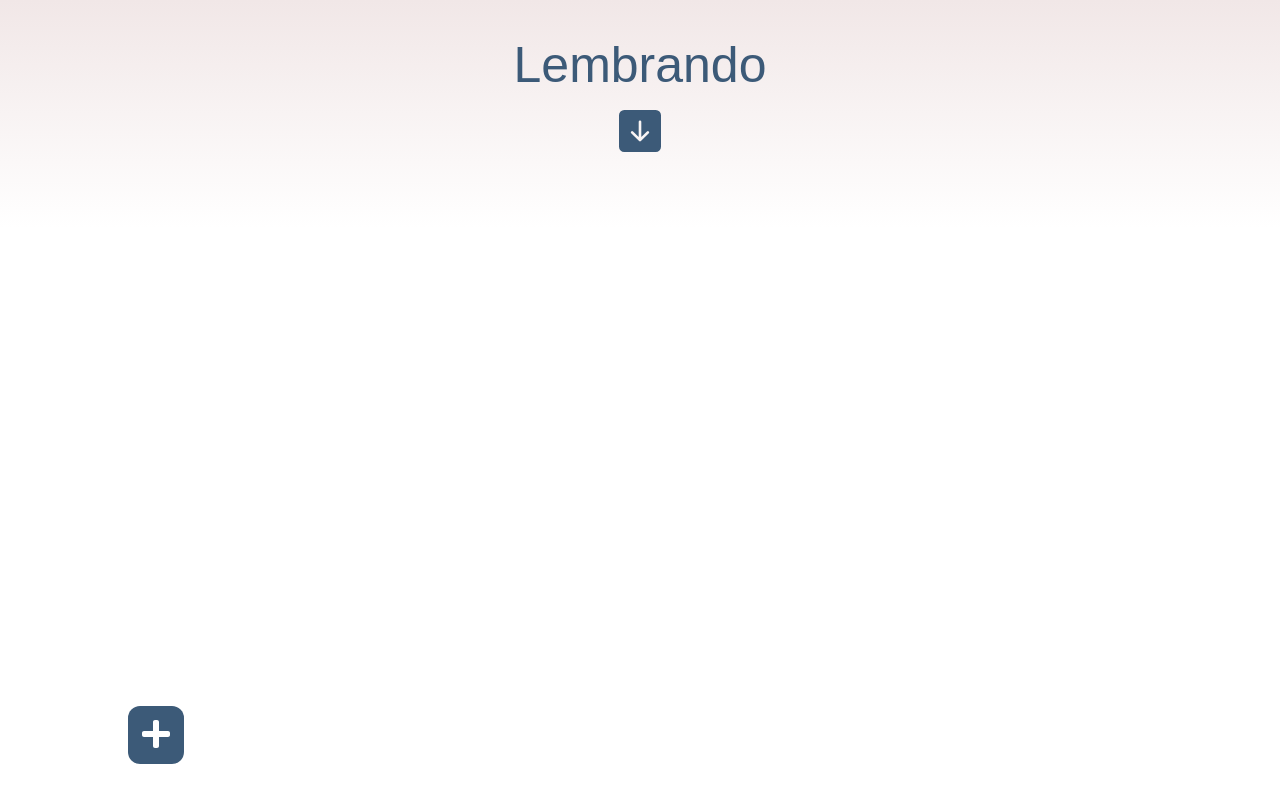
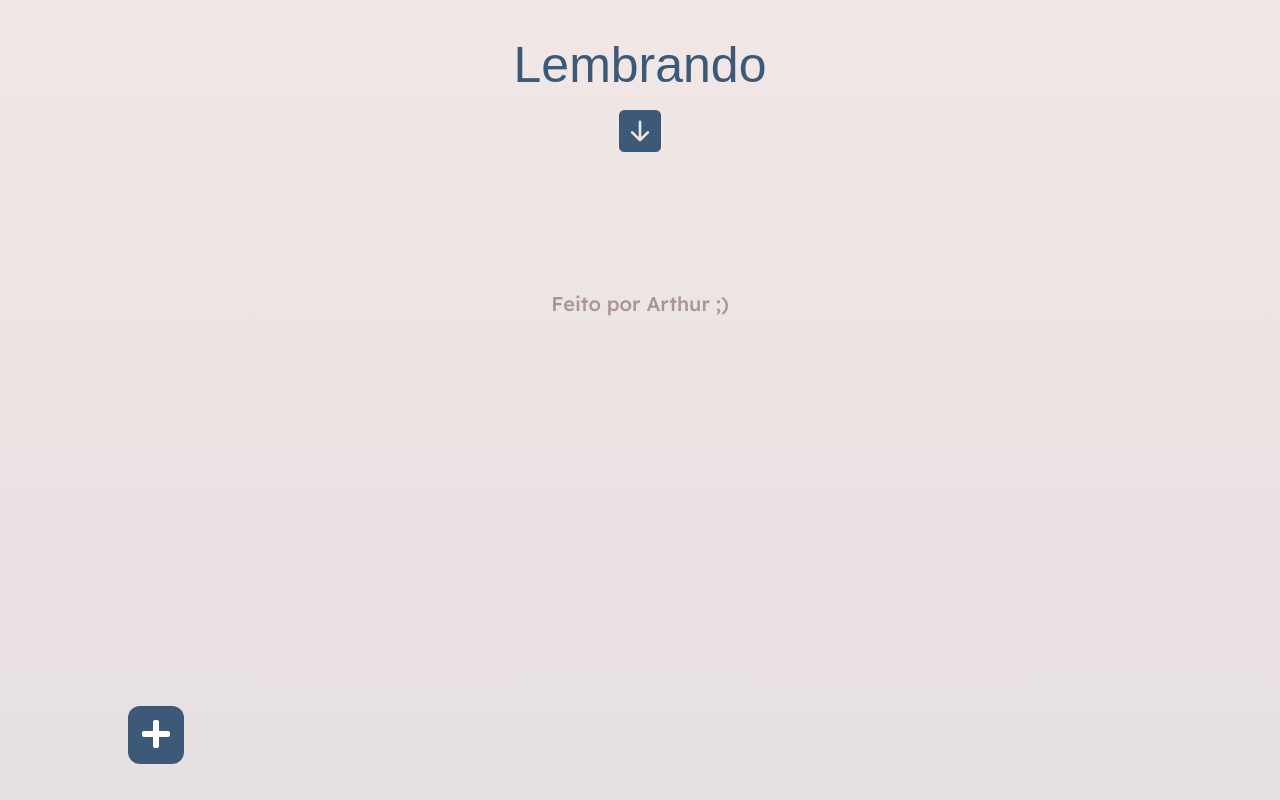
Before and after one commit to arthurandrejozuk/relembrando, a Next.js app: page / in a window 1280 px wide. Built offline with nearby package versions, Linux system fonts and the light colour scheme; a web font is replaced by a local one.

Commit message:
Criando footer e animando

```diff
--- a/src/app/globals.css
+++ b/src/app/globals.css
@@ -26,15 +26,19 @@ html, body, div, span, applet, object, iframe,
     display: block;
   }
   body {
-    line-height: 1;
-     font-family: "Lexend", sans-serif;
+      line-height: 1;
+      font-family: "Lexend", sans-serif;
+
+      background-image:linear-gradient(rgb(241, 231, 231), rgb(231, 224, 224));
+      background-repeat: no-repeat;
+
+      background-position: center;
+      min-height: 100vh;
+      margin: 0;
+  }
 
 
-  }
-  html{
-    background-image:linear-gradient(rgb(241, 231, 231), rgb(255, 255, 255));
-    background-repeat: no-repeat;
-  }
+
   ol, ul {
     list-style: none;
   }
--- a/src/app/page.tsx
+++ b/src/app/page.tsx
@@ -2,19 +2,28 @@
 
 import ButtonPlus from "@/components/ButtonPlus";
 import Card from "@/components/Card";
+import Footer from "@/components/Footer";
 import Header from "@/components/Header";
+import { motion } from "framer-motion";
 import { useState } from "react";
+import styled from "styled-components";
 
+const HomeStyled = styled(motion.div)`
+
+
+
+`
 
 export default function Home() {
 
   const [active, setActive] = useState<boolean>(false);
 
   return (
-    <div>
-      <Header onClick={() => setActive(!active)} />
-      <Card ativos={active} />
-      <ButtonPlus/>
-    </div>
+    <HomeStyled>
+        <Header onClick={() => setActive(!active)} />
+        <Card ativos={active} />
+        <ButtonPlus />
+        <Footer active={active} />
+    </HomeStyled>
   );
 }
--- a/src/components/ButtonPlus/index.tsx
+++ b/src/components/ButtonPlus/index.tsx
@@ -4,19 +4,19 @@ import { motion } from "framer-motion";
 
 const ButtonPlusStyled = styled(motion.div)`
 
-        position: absolute;
+        position: fixed;
         left: 10%;
         bottom: 36px;
         background-color: #3c5a78;
         padding: 12px;
         border-radius: 12px;
-
+        z-index:1;
 `
 
 export default function ButtonPlus() {
 
     return (
-        <ButtonPlusStyled drag dragConstraints={{ bottom: 0, top: 20, left: 0, right: 250 }} whileTap={{scale: 1.1, opacity: 0.9}}>
+        <ButtonPlusStyled drag dragConstraints={{ bottom: 0, top: 0, left: 0, right: 250 }} whileTap={{scale: 1.1, opacity: 0.9}}>
             <FaPlus color="white" size={32}/>
         </ButtonPlusStyled>
     )
--- a/src/components/Card/index.tsx
+++ b/src/components/Card/index.tsx
@@ -6,7 +6,11 @@ import styled from "styled-components"
 const CardStyled = styled(motion.div)`
 
     padding-bottom: 40px;
-
+   div{
+    display: flex;
+    flex-direction: column;
+    gap: 20px;
+   }
 
 `
 
@@ -14,12 +18,19 @@ const CardStyled = styled(motion.div)`
 export default function Card({ ativos }:{ativos: boolean}) {
 
         return (
-            <AnimatePresence>
-                <CardStyled>
+            <CardStyled>
+                <AnimatePresence>
                     {ativos ?
-                        <Memories titulo="Roda gigante" texto="Lembrando... Há muita coisa para lembrar. Testando colocar um textão aqui, uhuuuuuuuuuuuu! "/>
+                        <div>
+                            <Memories titulo="Roda gigante" texto="Lembrando...
+                                Há muita coisa para lembrar. Testando colocar um textão aqui, uhuuuuuuuu!
+                            "/>
+                            {/* <Memories titulo="Roda gigante" texto="Lembrando...
+                                Há muita coisa para lembrar. Testando colocar um textão aqui, uhuuuuuuuu!
+                            "/> */}
+                        </div>
                     : null}
-                </CardStyled>
-            </AnimatePresence>
+                </AnimatePresence>
+            </CardStyled>
         )
     }
--- /dev/null
+++ b/src/components/Footer/index.tsx
@@ -0,0 +1,38 @@
+import { AnimatePresence, motion } from "framer-motion"
+import styled from "styled-components"
+
+const FooterStyled = styled(motion.div)`
+
+
+    z-index: 2;
+    background-color: transparent;
+    padding: 16px;
+    display: flex;
+    align-items: center;
+    justify-content: center;
+    font-weight: 500;
+    color: #aa9595;
+    font-size: 20px;
+    margin-bottom: 40px;
+`
+
+export default function Footer({active} : {active: boolean}) {
+    return (
+        <AnimatePresence>
+            <FooterStyled key={active ? "truncated" : "full"}
+                  initial={{ opacity: 1, y: 0 }} // Começa fora da tela
+                    animate={{
+                        opacity:  1,
+                        y: active ? 0 : 50, // Se active=true, fica fixo; se false, desliza um pouco para baixo
+                    }}
+                    exit={{
+                        opacity: 1,
+                        y: 0, // Quando sair, sobe para cima
+                    }}
+                    transition={{ duration: 0.5 }}
+            >
+            <h1>Feito por Arthur ;)</h1>
+            </FooterStyled>
+        </AnimatePresence>
+    )
+}
--- a/src/components/Memories/index.tsx
+++ b/src/components/Memories/index.tsx
@@ -32,7 +32,7 @@ const CardStyled = styled(motion.div)`
             text-underline-offset:4px;
         }
         p{
-            font-size: 28px;
+            font-size: 24px;
             padding-left: 12px;
         }
     }
@@ -42,7 +42,6 @@ const CardStyled = styled(motion.div)`
 const DivImageStyle = styled(motion.div)`
 
     width: 100%;
-
     img{
         width: 100%;
         height: auto;
@@ -60,7 +59,7 @@ export default function Memories({ titulo, texto }: { titulo: string, texto: str
     return (
         <CardStyled
             onClick={() => setMore(!more)}
-            exit={{ opacity: 0, scale: 1, x: -100 }}
+            exit={{ opacity: 0,  x: -200, transition: { duration: 0.5 } }}
             variants={{
                         hidden: {
                             scale: 1,
@@ -78,14 +77,19 @@ export default function Memories({ titulo, texto }: { titulo: string, texto: str
                             <Image alt="" src={Imagem} width="170" height="170" />
                         </DivImageStyle>
                         <div>
-                            <h1>
+                            <motion.h1 key={more ? "truncated" : "full"} initial={{textShadow: '0px'}}  animate={{textShadow: '1px 1px #ffffff'}} >
                                 {titulo}
-                            </h1>
-                                <AnimatePresence initial={more}>
-                                     <motion.p exit={{ opacity: 0 }}>
-                                        {more ? `${texto.slice(0,30)}...` :  texto}
-                                    </motion.p>
-                                </AnimatePresence>
+                            </motion.h1>
+                              <AnimatePresence mode="wait">
+                                <motion.p
+                                    key={more ? "truncated" : "full"}
+                                    initial={{ opacity: 0 }}
+                                    animate={{ opacity: 1 }}
+                                    exit={{ opacity: 1, transition: { duration: 0.1 } }}
+                                >
+                                    {more ? `${texto.slice(0, 30)}...` : texto}
+                                </motion.p>
+                            </AnimatePresence>
                         </div>
                     </CardStyled>
     )
```
